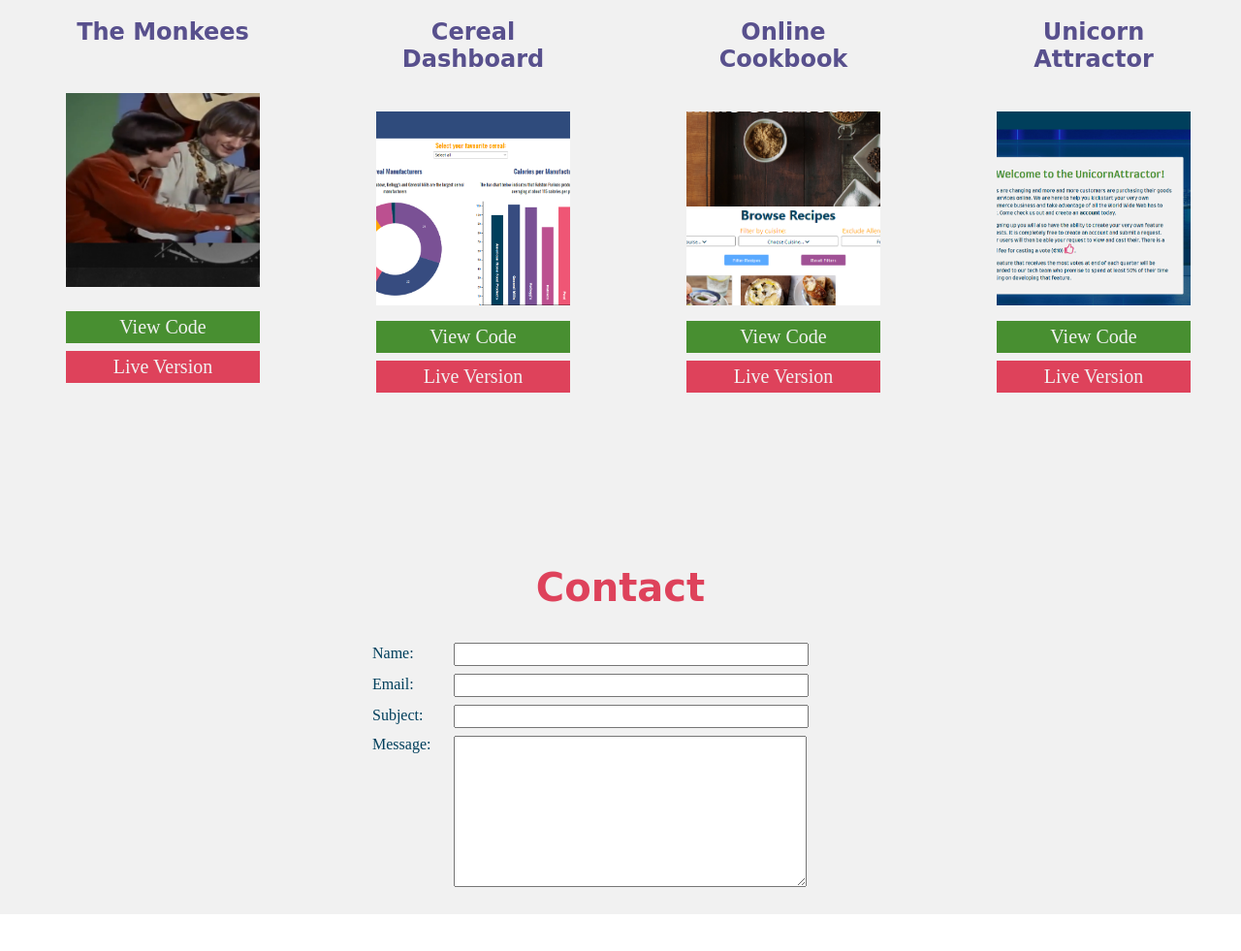
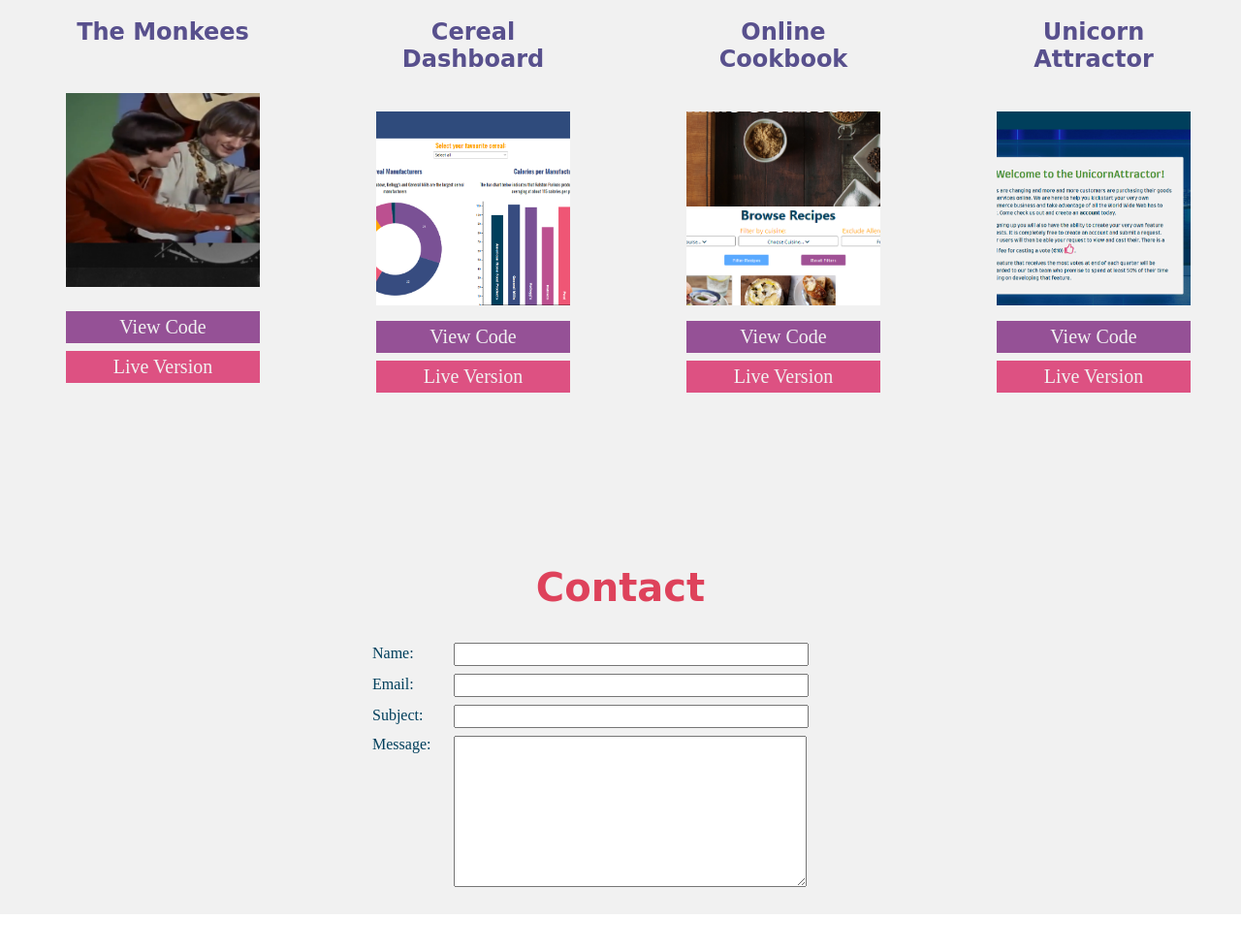
Before and after one commit to LibbyH52/Portfolio-Site, a plain HTML site: page index.html in a window 1280 px wide. Shown: the part 1022-2003 px from the top of the page at 97% size. Drawn offline with nearby package versions, Linux system fonts and the light colour scheme.

Commit message:
Update colours for project link buttons to maintain colour scheme

```diff
--- a/static/css/style.css
+++ b/static/css/style.css
@@ -256,11 +256,11 @@ a{
 }
 
 .btn-code{
-    background-color: #488f31;
+    background-color: #955196;
 }
 
 .btn-live{
-    background-color: #de425b;
+    background-color: #dd5182;
 }
 
 /**************Contact Section*/
```
